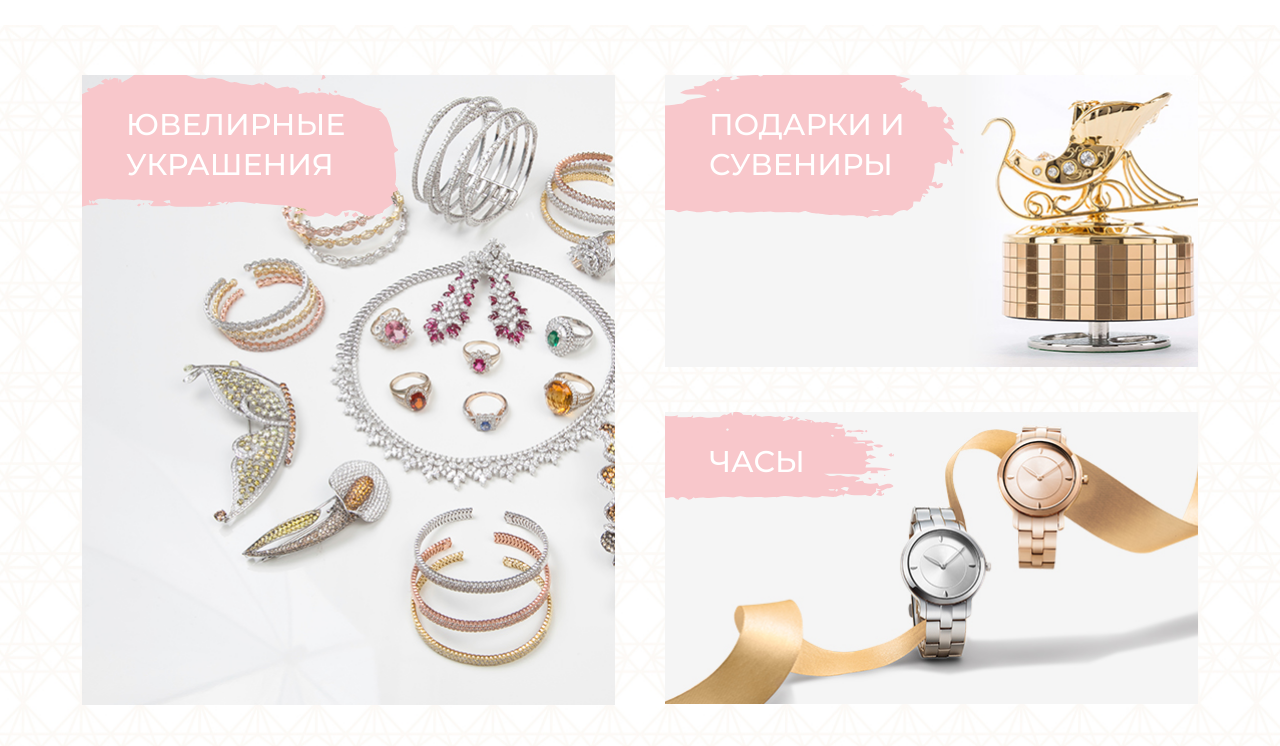
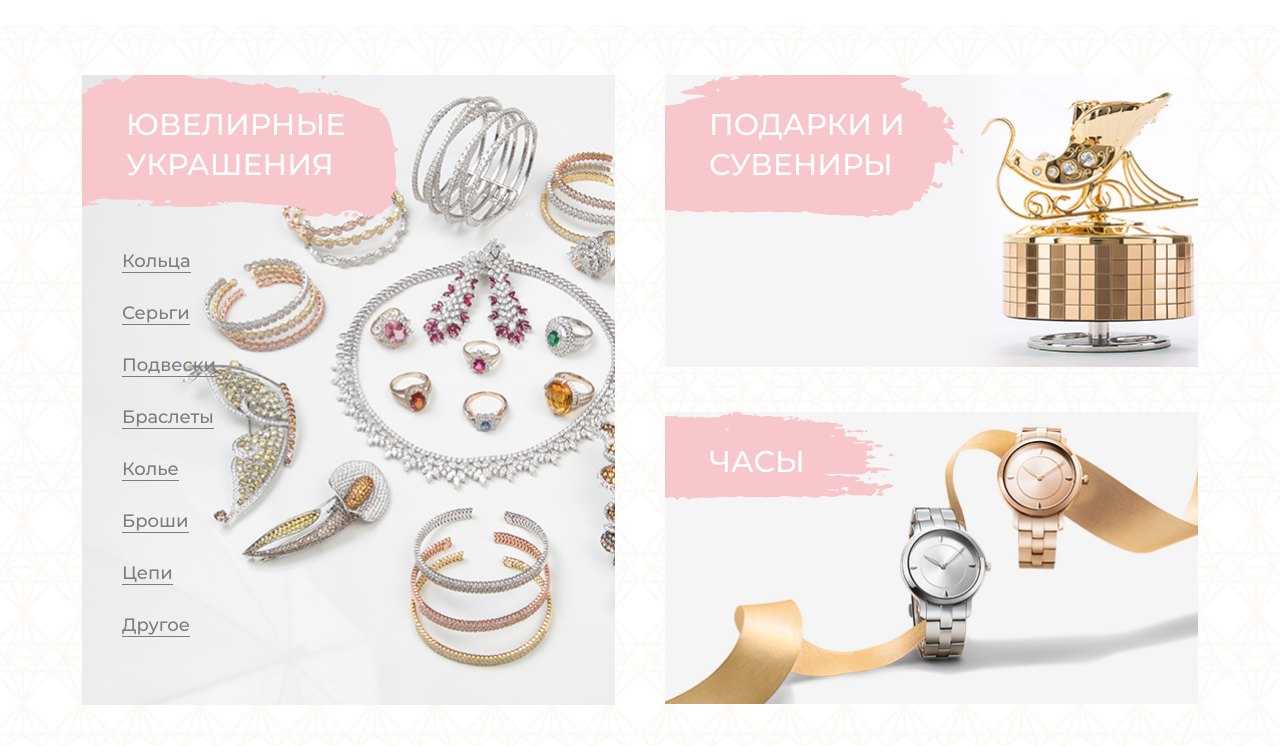
Before and after one commit to GrinCaseCode/gifts, a plain HTML site: page index.html in a window 1280 px wide. Shown: the part 787-1533 px from the top of the page. Drawn offline with nearby package versions, Linux system fonts and the light colour scheme; a web font is replaced by a local one.

Commit message:
Add files via upload

```diff
--- a/index.html
+++ b/index.html
@@ -18,8 +18,8 @@
 	<link rel="stylesheet" href="libs/slick-1.5.9/slick/slick.css" />
 	<link rel="stylesheet" href="libs/slick-1.5.9/slick/slick-theme.css" />
 	<link rel="stylesheet" href="css/fonts.css" />
-	<link rel="stylesheet" href="css/main.css?ver=1.1" />
-	<link rel="stylesheet" href="css/media.css?ver=1.1" />
+	<link rel="stylesheet" href="css/main.css?ver=1.2" />
+	<link rel="stylesheet" href="css/media.css?ver=1.2" />
 </head>
 <body>
 
@@ -497,20 +497,35 @@
 			<div class="container">
 				<div class="row row_categories">
 					<div class="col-lg-6">
-						<a href="#" class="item-category item-category_1">
-							<span class="item-category__title">Ювелирные украшения</span>
+						<div class="item-category item-category_1">
+							<a href="#" class="item-category__link"></a>
+							<div class="item-category__title">Ювелирные украшения</div>
 							<img src="img/category1.jpg" alt="alt">
-						</a>
+							<div class="item-category__content">
+								<ul>
+									<li><a href="#">Кольца</a></li>
+									<li><a href="#">Серьги</a></li>
+									<li><a href="#">Подвески</a></li>
+									<li><a href="#">Браслеты</a></li>
+									<li><a href="#">Колье</a></li>
+									<li><a href="#">Броши</a></li>
+									<li><a href="#">Цепи</a></li>
+									<li><a href="#">Другое</a></li>
+								</ul>
+							</div>
+						</div>
 					</div>
 					<div class="col-lg-6 col_categories">
-						<a href="#" class="item-category item-category_2">
-							<span class="item-category__title">Подарки и сувениры</span>
+						<div class="item-category item-category_2">
+							<a href="#" class="item-category__link"></a>
+							<div class="item-category__title">Подарки и сувениры</div>
 							<img src="img/category2.jpg" alt="alt">
-						</a>
-						<a href="#" class="item-category item-category_3">
-							<span class="item-category__title">Часы</span>
+						</div>
+						<div class="item-category item-category_3">
+							<a href="#" class="item-category__link"></a>
+							<div class="item-category__title">Часы</div>
 							<img src="img/category3.jpg" alt="alt">
-						</a>
+						</div>
 					</div>
 				</div>
 			</div>
@@ -993,7 +1008,7 @@
 <script src="libs/scroll2id/PageScroll2id.min.js"></script>
 <script src="libs/mask/jquery.maskedinput.js"></script>
 <script src="libs/jQueryFormStyler-master/jquery.formstyler.min.js"></script>
-<script src="js/common.js?ver=1.1"></script>
+<script src="js/common.js?ver=1.2"></script>
 <!-- Yandex.Metrika counter --><!-- /Yandex.Metrika counter -->
 <!-- Google Analytics counter --><!-- /Google Analytics counter -->
 </body>
```
